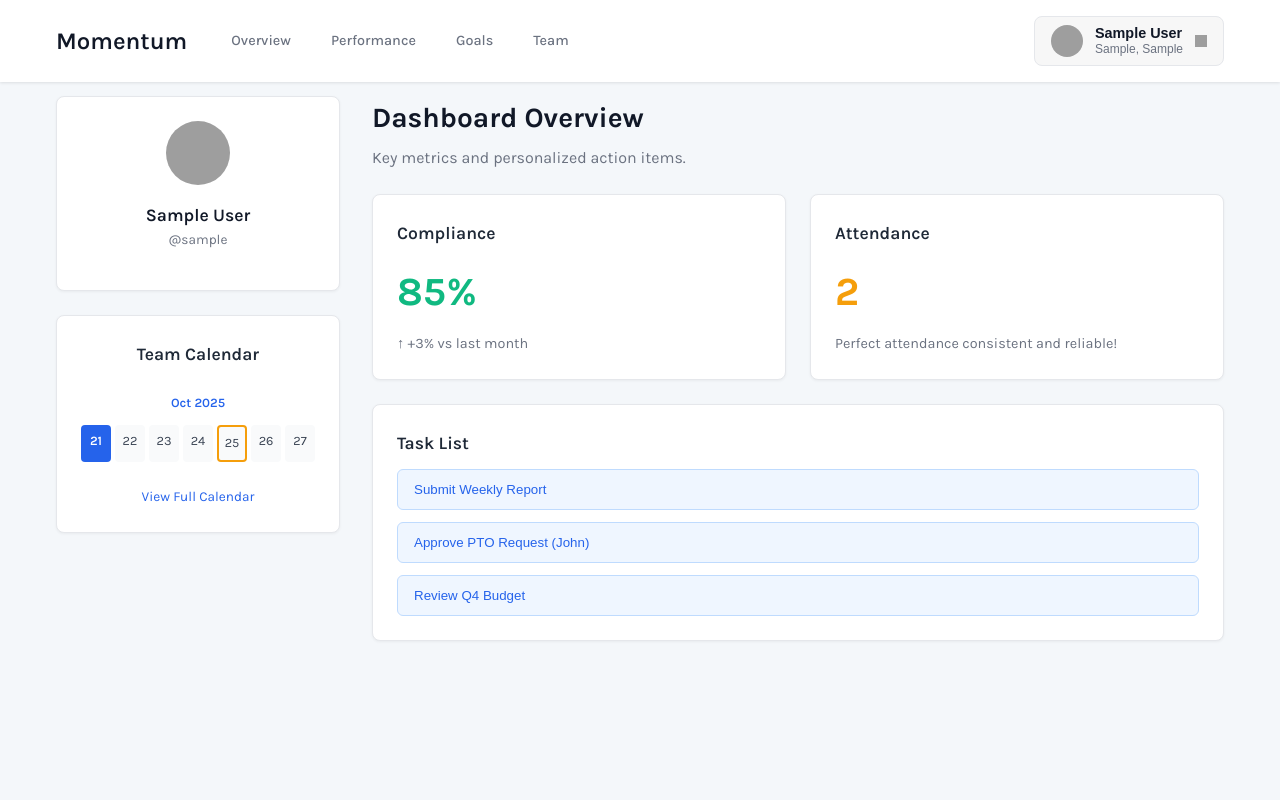
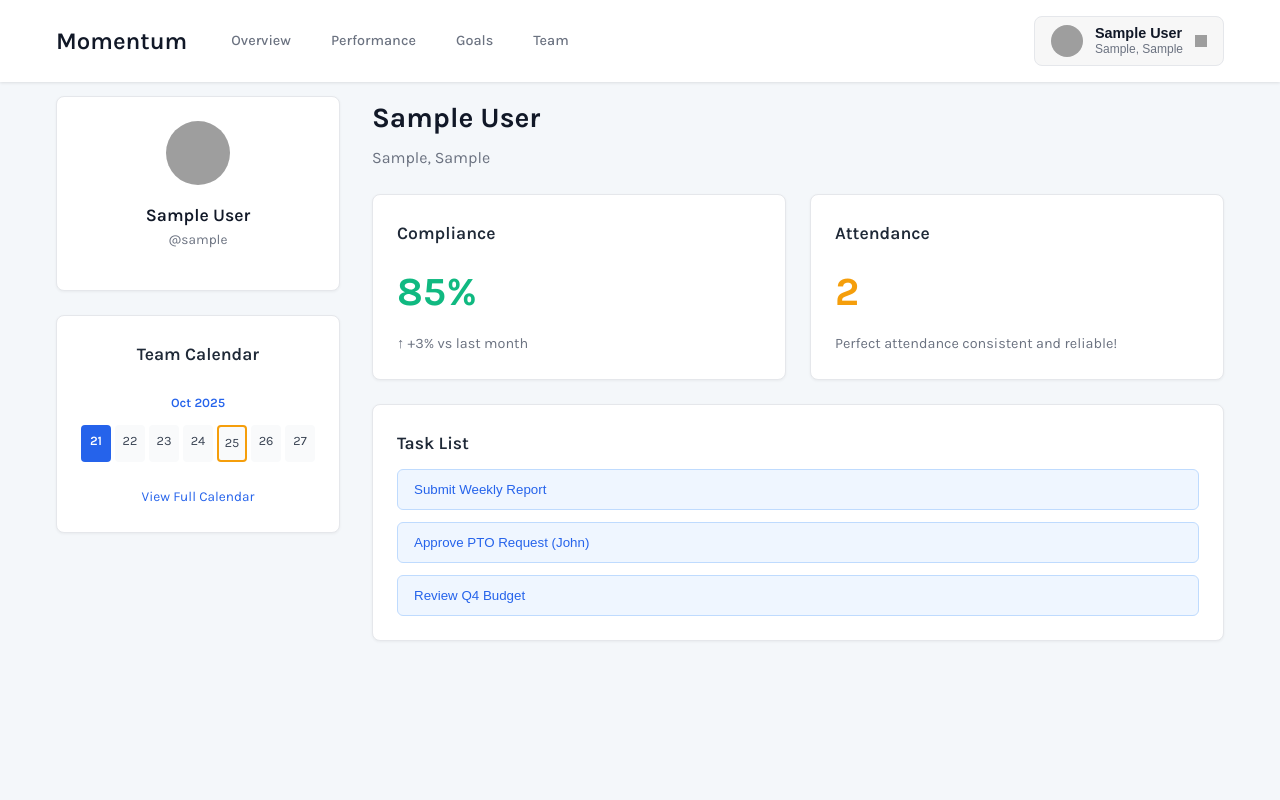
Before and after one commit to hetorydetorydak/CSIT327-G2-Momentum, a Django app: template momentum_performance_evaluation_tracker/templates/dashboard/dashboard.html in a window 1280 px wide. Run offline with Django 5.2, Linux system fonts and the light colour scheme; the template is opened without the code that fills it: values that come from a table or form of the project are taken from there, others are empty; tables that the repository leaves empty hold one stand-in row (values such as "Sample post"); grey boxes are pictures that could not be loaded.

Commit message:
created header

```diff
--- a/momentum_performance_evaluation_tracker/templates/dashboard/dashboard.html
+++ b/momentum_performance_evaluation_tracker/templates/dashboard/dashboard.html
@@ -89,8 +89,12 @@
 
             <!-- Main Dashboard Content -->
             <section class="main-content-area">
-                <h1 class="content-header-title">Dashboard Overview</h1>
-                <p class="content-header-subtitle">Key metrics and personalized action items.</p>
+                <h1 class="content-header-title">
+                    {{ user_account.employee.first_name }} {{ user_account.employee.last_name }}
+                </h1>
+                <p class="content-header-subtitle">
+                    {{ user_account.employee.position }}, {{ user_account.employee.department }}
+                </p>
 
                 <!-- Dashboard Metrics Grid -->
                 <div class="dashboard-grid">
```
